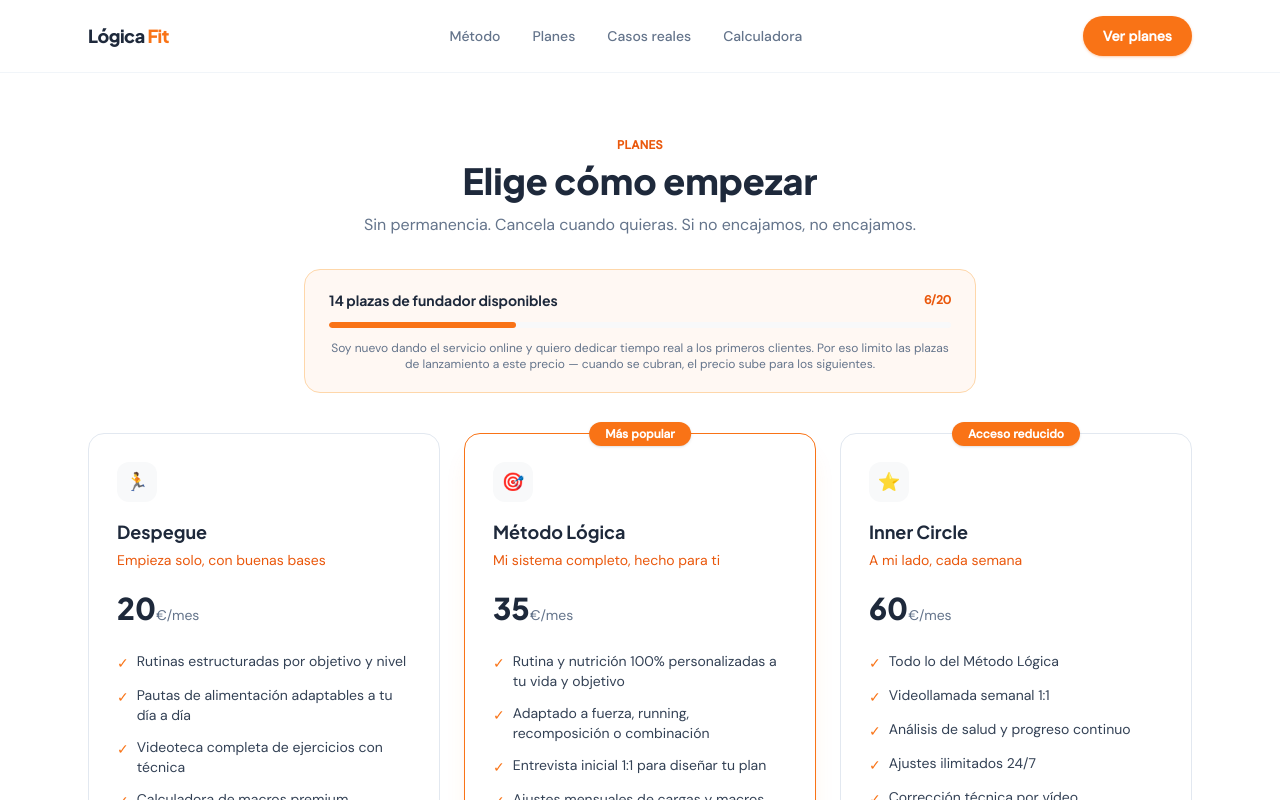
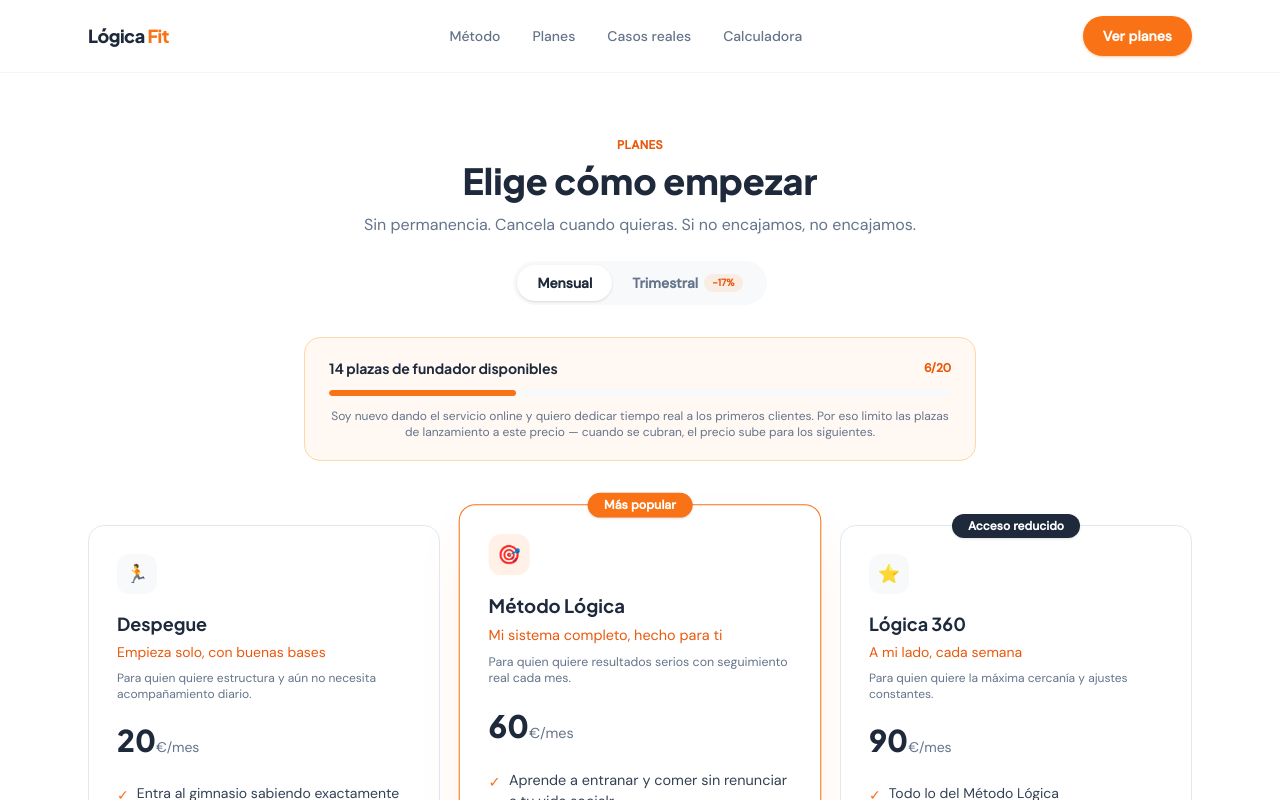
Before and after one commit to algarciasi/logicafit, a React (Vite) app: page /planes in a window 1280 px wide. Shown: the top 800 px of the page. Built offline with nearby package versions, Linux system fonts and the light colour scheme; no server answers.

Commit message:
ctas pvp

```diff
--- /dev/null
+++ b/src/components/BillingToggle.jsx
@@ -0,0 +1,27 @@
+export default function BillingToggle({ billing, onChange }) {
+  return (
+    <div className="inline-flex rounded-full bg-surface-soft p-1">
+      <button
+        type="button"
+        onClick={() => onChange('monthly')}
+        className={`rounded-full px-5 py-2 text-sm font-semibold transition ${
+          billing === 'monthly' ? 'bg-white text-navy shadow-sm' : 'text-text-secondary hover:text-navy'
+        }`}
+      >
+        Mensual
+      </button>
+      <button
+        type="button"
+        onClick={() => onChange('quarterly')}
+        className={`flex items-center gap-1.5 rounded-full px-5 py-2 text-sm font-semibold transition ${
+          billing === 'quarterly' ? 'bg-white text-navy shadow-sm' : 'text-text-secondary hover:text-navy'
+        }`}
+      >
+        Trimestral
+        <span className="rounded-full bg-orange/10 px-2 py-0.5 text-[10px] font-bold text-orange-dark">
+          -17%
+        </span>
+      </button>
+    </div>
+  )
+}
--- a/src/components/PricingCard.jsx
+++ b/src/components/PricingCard.jsx
@@ -2,36 +2,49 @@ export default function PricingCard({
   icon,
   name,
   tagline,
+  audience,
   price,
+  billingNote,
   features,
   featured = false,
   badge,
+  ctaLabel = 'Empezar',
 }) {
   return (
     <div
-      className={`relative flex h-full flex-col rounded-2xl border p-7 ${
+      className={`relative flex h-full flex-col rounded-2xl border p-7 transition ${
         featured
-          ? 'border-orange bg-white shadow-xl shadow-orange/10'
+          ? 'border-orange bg-white shadow-2xl shadow-orange/15 md:-translate-y-3 md:scale-[1.03]'
           : 'border-slate-200 bg-white'
       }`}
     >
       {badge && (
-        <span className="absolute -top-3 left-1/2 -translate-x-1/2 whitespace-nowrap rounded-full bg-orange px-4 py-1 text-xs font-bold text-white shadow-sm">
+        <span
+          className={`absolute -top-3 left-1/2 -translate-x-1/2 whitespace-nowrap rounded-full px-4 py-1 text-xs font-bold shadow-sm ${
+            featured ? 'bg-orange text-white' : 'bg-navy text-white'
+          }`}
+        >
           {badge}
         </span>
       )}
 
-      <div className="flex h-10 w-10 items-center justify-center rounded-xl bg-surface-soft text-lg">
+      <div
+        className={`flex h-10 w-10 items-center justify-center rounded-xl text-lg ${
+          featured ? 'bg-orange/10' : 'bg-surface-soft'
+        }`}
+      >
         {icon}
       </div>
 
       <h3 className="mt-4 font-display text-lg font-bold text-navy">{name}</h3>
       <p className="mt-1 text-sm text-orange-dark">{tagline}</p>
+      {audience && <p className="mt-2 text-xs text-text-secondary">{audience}</p>}
 
-      <p className="mt-5">
+      <div className="mt-5">
         <span className="font-display text-3xl font-extrabold text-navy">{price}</span>
         <span className="text-sm text-text-secondary">€/mes</span>
-      </p>
+        {billingNote && <p className="mt-1 text-[11px] text-text-secondary">{billingNote}</p>}
+      </div>
 
       <ul className="mt-6 flex-1 space-y-3 text-sm text-navy-light">
         {features.map((f) => (
@@ -50,7 +63,7 @@ export default function PricingCard({
             : 'bg-surface-soft text-navy hover:bg-slate-200'
         }`}
       >
-        Empezar
+        {ctaLabel}
       </a>
     </div>
   )
--- a/src/pages/Planes.jsx
+++ b/src/pages/Planes.jsx
@@ -1,5 +1,7 @@
+import { useState } from 'react'
 import FounderSpots from '../components/FounderSpots'
 import PricingCard from '../components/PricingCard'
+import BillingToggle from '../components/BillingToggle'
 import Faq from '../components/Faq'
 
 const PLANS = [
@@ -7,9 +9,11 @@ const PLANS = [
     icon: '🏃',
     name: 'Despegue',
     tagline: 'Empieza solo, con buenas bases',
-    price: 20,
+    audience: 'Para quien quiere estructura y aún no necesita acompañamiento diario.',
+    basePrice: 20,
+    ctaLabel: 'Empezar a mi ritmo',
     features: [
-      'Rutinas estructuradas por objetivo y nivel',
+      'Entra al gimnasio sabiendo exactamente qué hacer, sin perder tiempo',
       'Pautas de alimentación adaptables a tu día a día',
       'Videoteca completa de ejercicios con técnica',
       'Calculadora de macros premium',
@@ -20,11 +24,13 @@ const PLANS = [
     icon: '🎯',
     name: 'Método Lógica',
     tagline: 'Mi sistema completo, hecho para ti',
-    price: 35,
+    audience: 'Para quien quiere resultados serios con seguimiento real cada mes.',
+    basePrice: 60,
     featured: true,
     badge: 'Más popular',
+    ctaLabel: 'Quiero mi plan a medida',
     features: [
-      'Rutina y nutrición 100% personalizadas a tu vida y objetivo',
+      'Aprende a entranar y comer sin renunciar a tu vida socialr',
       'Adaptado a fuerza, running, recomposición o combinación',
       'Entrevista inicial 1:1 para diseñar tu plan',
       'Ajustes mensuales de cargas y macros',
@@ -34,22 +40,40 @@ const PLANS = [
   },
   {
     icon: '⭐',
-    name: 'Inner Circle',
+    name: 'Lógica 360',
     tagline: 'A mi lado, cada semana',
-    price: 60,
+    audience: 'Para quien quiere la máxima cercanía y ajustes constantes.',
+    basePrice: 90,
     badge: 'Acceso reducido',
+    ctaLabel: 'Solicitar plaza VIP',
     features: [
       'Todo lo del Método Lógica',
       'Videollamada semanal 1:1',
       'Análisis de salud y progreso continuo',
       'Ajustes ilimitados 24/7',
-      'Corrección técnica por vídeo',
+      'Entrena con total seguridad: reviso tu técnica para evitar lesiones y asegurar que progresas',
       'Plazas estrictamente limitadas',
     ],
   },
 ]
 
+const QUARTERLY_DISCOUNT = 0.17
+
+function getPricing(basePrice, billing) {
+  if (billing === 'monthly') {
+    return { price: basePrice, billingNote: null }
+  }
+  const monthlyEquivalent = Math.round(basePrice * (1 - QUARTERLY_DISCOUNT))
+  const quarterlyTotal = Math.round(basePrice * 3 * (1 - QUARTERLY_DISCOUNT))
+  return {
+    price: monthlyEquivalent,
+    billingNote: `Facturado trimestralmente · ${quarterlyTotal}€ cada 3 meses`,
+  }
+}
+
 export default function Planes() {
+  const [billing, setBilling] = useState('monthly')
+
   return (
     <div className="bg-white">
       <section className="mx-auto max-w-3xl px-6 pb-10 pt-16 text-center">
@@ -61,15 +85,20 @@ export default function Planes() {
           Sin permanencia. Cancela cuando quieras. Si no encajamos, no encajamos.
         </p>
 
+        <div className="mt-6 flex justify-center">
+          <BillingToggle billing={billing} onChange={setBilling} />
+        </div>
+
         <div className="mt-8">
           <FounderSpots taken={6} />
         </div>
       </section>
 
-      <section className="mx-auto grid max-w-6xl gap-6 px-6 pb-6 md:grid-cols-3 md:items-stretch">
-        {PLANS.map((plan) => (
-          <PricingCard key={plan.name} {...plan} />
-        ))}
+      <section className="mx-auto grid max-w-6xl gap-6 px-6 pb-10 pt-6 md:grid-cols-3 md:items-stretch">
+        {PLANS.map((plan) => {
+          const { price, billingNote } = getPricing(plan.basePrice, billing)
+          return <PricingCard key={plan.name} {...plan} price={price} billingNote={billingNote} />
+        })}
       </section>
 
       <section className="mx-auto max-w-3xl px-6 py-10">
```
